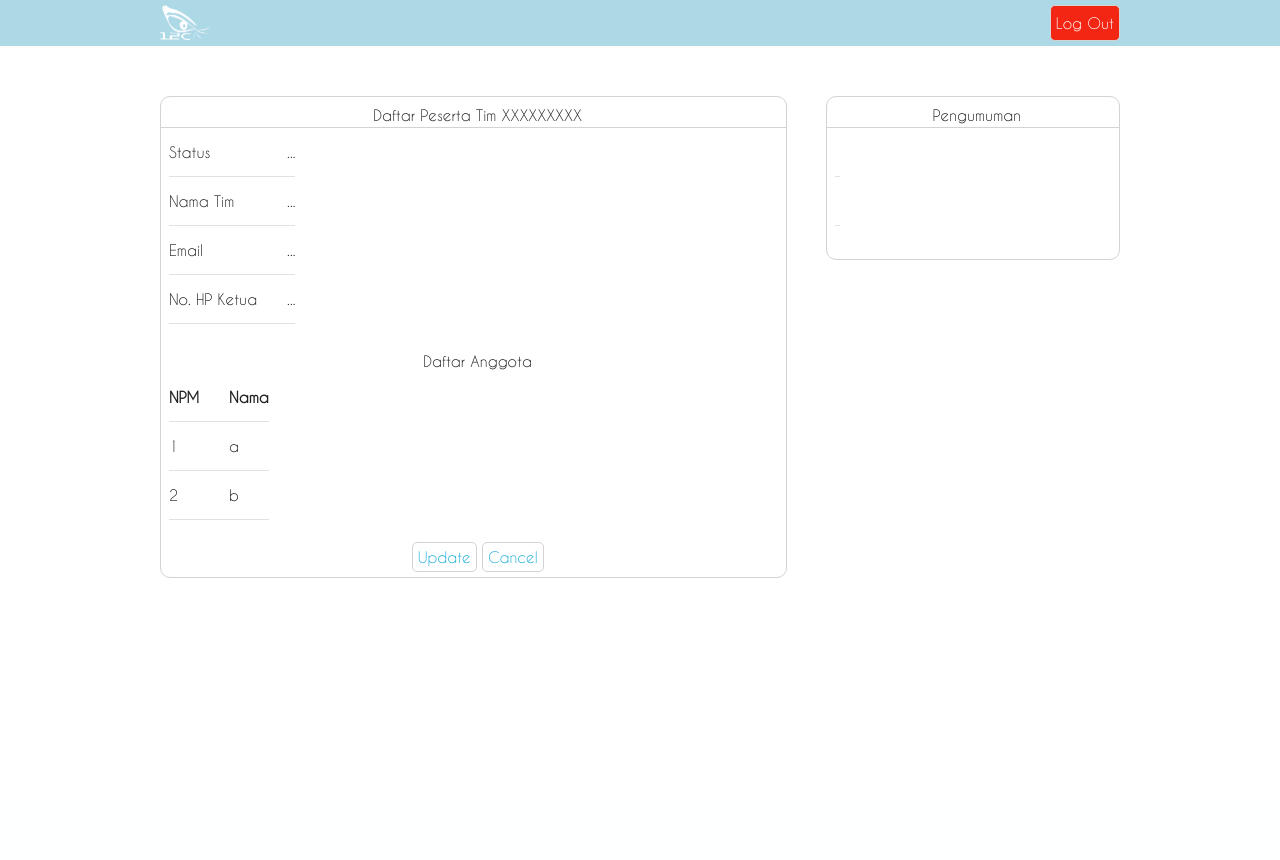
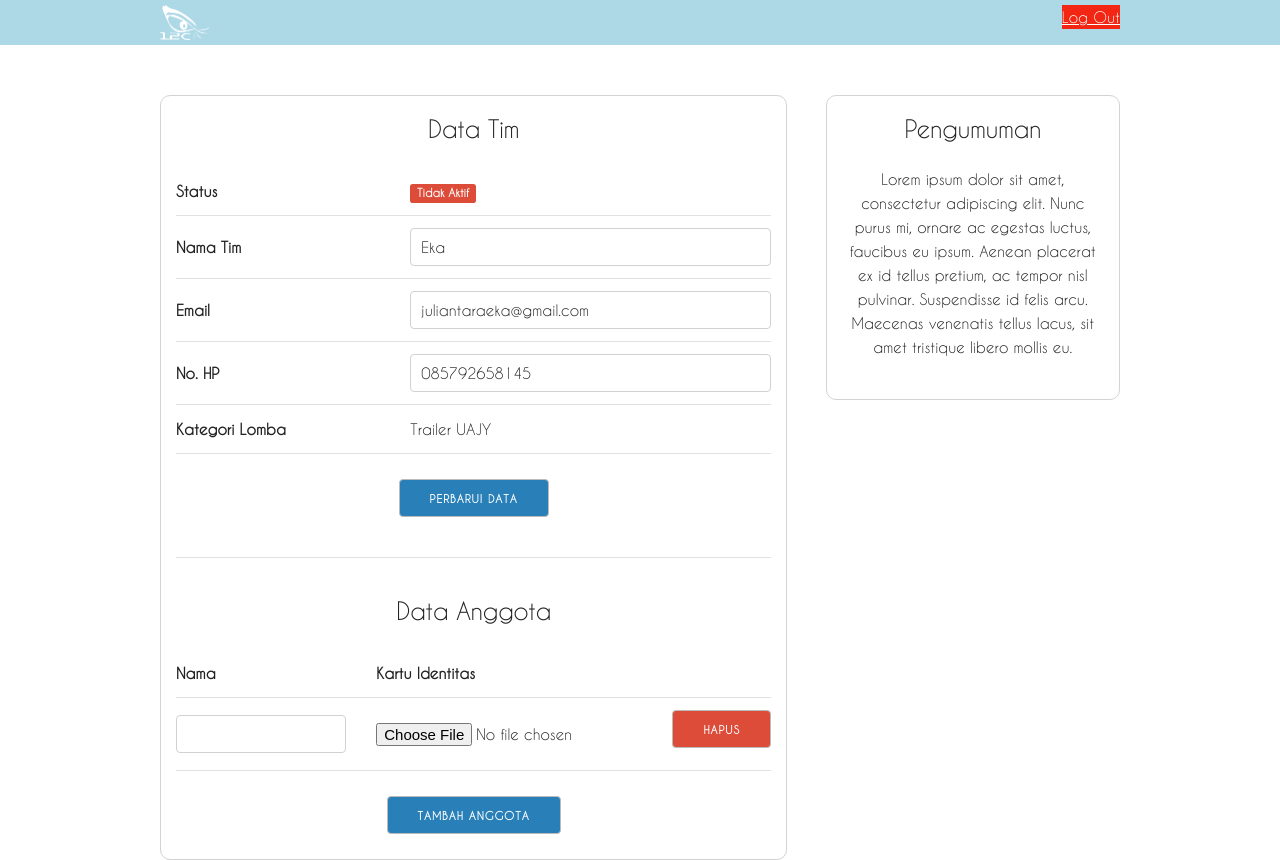
Before and after one commit to EkaJuliantara/i2c-frontend, a PHP site: page /test.html in a window 1280 px wide. Before the commit the page ends 578 px from the top, so only its background shows below. Run offline with PHP 8.4, Linux system fonts and the light colour scheme.

Commit message:
edit area peserta

```diff
--- a/css/admin.css
+++ b/css/admin.css
@@ -47,13 +47,12 @@ section{
 }
 
 .btn{
-  text-decoration: none;
-  padding-top: 5px;
-  padding-bottom: 5px;
-  padding-left: 5px;
-  padding-right: 5px;
-  border: 1px solid lightgray;
-  border-radius: 5px;
+  background: #2980b9;
+  color: #fff;
+}
+
+.btn.delete-member {
+  background: #dd4b39;
 }
 
 .logout{
@@ -68,17 +67,37 @@ section{
 
 .box{
   border-radius: 10px;
-  padding-top: 6px;
   margin-top: 50px;
   border: 1px solid lightgray;
-  padding-bottom: 8px;
+  padding: 15px;
 }
 
-.box-header{
-  padding-left: 8px;
-  border-bottom: 1px solid lightgray;
+table {
+  width: 100%;
 }
 
-.box-body{
-  padding-left: 8px;
+input {
+  width: 100%;
+  margin-bottom: 0;
 }
+
+.label {
+  display: inline;
+  padding: .2em .6em .3em;
+  font-size: 75%;
+  font-weight: 700;
+  line-height: 1;
+  color: #fff;
+  text-align: center;
+  white-space: nowrap;
+  vertical-align: baseline;
+  border-radius: .25em;
+}
+
+.label-red {
+  background-color: #dd4b39 !important;
+}
+
+.label-green {
+  background-color: #00a65a !important;
+}
--- a/test.html
+++ b/test.html
@@ -21,7 +21,7 @@
 
   <!-- Favicon
   –––––––––––––––––––––––––––––––––––––––––––––––––– -->
-  <link rel="icon" type="image/png" href="images/favicon.png">
+  <!--<link rel="icon" type="image/png" href="images/favicon.png">-->
 
 </head>
   <body>
@@ -44,31 +44,38 @@
           <div class="eight columns">
             <div class="box">
               <div class="box-header">
-                Daftar Peserta Tim XXXXXXXXX
+                <h5>Data Tim</h5>
               </div>
               <div class="box-body">
                   <table>
                     <tr>
-                      <td>Status</td>
-                      <td>...</td>
+                      <th>Status</th>
+                      <td><span class="label label-red">Tidak Aktif</span></td>
                     </tr>
                     <tr>
-                      <td>Nama Tim</td>
-                      <td>...</td>
+                      <th>Nama Tim</th>
+                      <td><input type="text" name="name" value="Eka" required /></td>
                     </tr>
                     <tr>
-                      <td>Email</td>
-                      <td>...</td>
+                      <th>Email</th>
+                      <td><input type="email" name="email" value="juliantaraeka@gmail.com" required /></td>
                     </tr>
                     <tr>
-                      <td>No. HP Ketua</td>
-                      <td>...</td>
+                      <th>No. HP</th>
+                      <td><input type="text" name="phone" value="085792658145" required /></td>
+                    </tr>
+                    <tr>
+                      <th>Kategori Lomba</th>
+                      <td>Trailer UAJY</td>
                     </tr>
                   </table>
+                  <button type="button" class="btn">Perbarui Data</button>
 
-                  <table>
+                  <hr>
+
+                  <!--<table>
                     <thead>
-                      Daftar Anggota
+                      <h5>Daftar Anggota</h5>
                     </thead>
                     <tr>
                       <th>NPM</th>
@@ -82,26 +89,44 @@
                       <td>2</td>
                       <td>b</td>
                     </tr>
+                  </table>-->
+                  <!--<a href="#" class="btn">Update</a>
+                  <a href="#" class="btn">Cancel</a>-->
+
+                  <h5>Data Anggota</h5>
+                  <table class="table">
+                    <thead>
+                      <tr>
+                        <th>Nama</th>
+                        <th>Kartu Identitas</th>
+                        <th></th>
+                      </tr>
+                    </thead>
+                    <tbody id="member-list">
+                      <tr class="member">
+                        <td>
+                          <input type="text" name="name" required />
+                        </td>
+                        <td>
+                          <input type="file" name="media_id" required />
+                        </td>
+                        <td>
+                          <button type="button" class="btn delete-member">Hapus</button>
+                        </td>
+                      </tr>
+                    </tbody>
                   </table>
-                  <a href="#" class="btn">Update</a>
-                  <a href="#" class="btn">Cancel</a>
+                  <button id="add-member" type="button" class="btn">Tambah Anggota</button>
               </div>
             </div>
           </div>
           <div class="four columns">
               <div class="box">
                     <div class="box-header">
-                      Pengumuman
+                      <h5>Pengumuman</h5>
                     </div>
                     <div class="box-body">
-                      <table>
-                        <tr>
-                          <td>&nbsp;</td>
-                        </tr>
-                        <tr>
-                          <td>&nbsp;</td>
-                        </tr>
-                      </table>
+                      <p>Lorem ipsum dolor sit amet, consectetur adipiscing elit. Nunc purus mi, ornare ac egestas luctus, faucibus eu ipsum. Aenean placerat ex id tellus pretium, ac tempor nisl pulvinar. Suspendisse id felis arcu. Maecenas venenatis tellus lacus, sit amet tristique libero mollis eu. </p>
                     </div>
               </div>
           </div>
@@ -112,3 +137,36 @@
     –––––––––––––––––––––––––––––––––––––––––––––––––– -->
  </body>
 </html>
+
+<script type="text/javascript" src="bower_components/jquery/dist/jquery.min.js"></script>
+<script type="text/javascript" src="bower_components/angular/angular.min.js"></script>
+<script type="text/javascript">
+//$('#add-member').click(function(e) {
+$(document).on('click', '#add-member', function(e) {
+  e.preventDefault();
+  var count = 1;
+  $('.member').each(function() {
+    count = parseInt(count) + 1;
+  });
+  if(count <= 5) {
+    var row = '<tr class="member"><td><input type="text" name="npm[]" maxlength="9" class="form-control" required /></td><td><input type="text" name="name[]" maxlength="30" class="form-control" required /></td><td><input type="text" name="phone[]" maxlength="12" class="form-control" required /></td><td><button type="button" class="btn btn-danger delete-member">Hapus</button></td></tr>';
+    $('#member-list').append(row);
+  } else {
+    //sweetAlert("Maaf!", "1 tim maksimal memiliki 5 orang anggota", "warning");
+    alert('Maaf! 1 tim maksimal memiliki 5 orang anggota');
+  }
+});
+
+$(document).on('click', '.delete-member', function() {
+  var count = 0;
+  $('.member').each(function() {
+    count = parseInt(count) + 1;
+  });
+  if (count == 1) {
+    //sweetAlert("Maaf!", "1 tim minimal memiliki 1 orang anggota", "warning");
+    alert('Maaf! 1 tim minimal memiliki 1 orang anggota');
+  } else {
+    $(this).closest('tr').remove();
+  }
+});
+</script>
```
